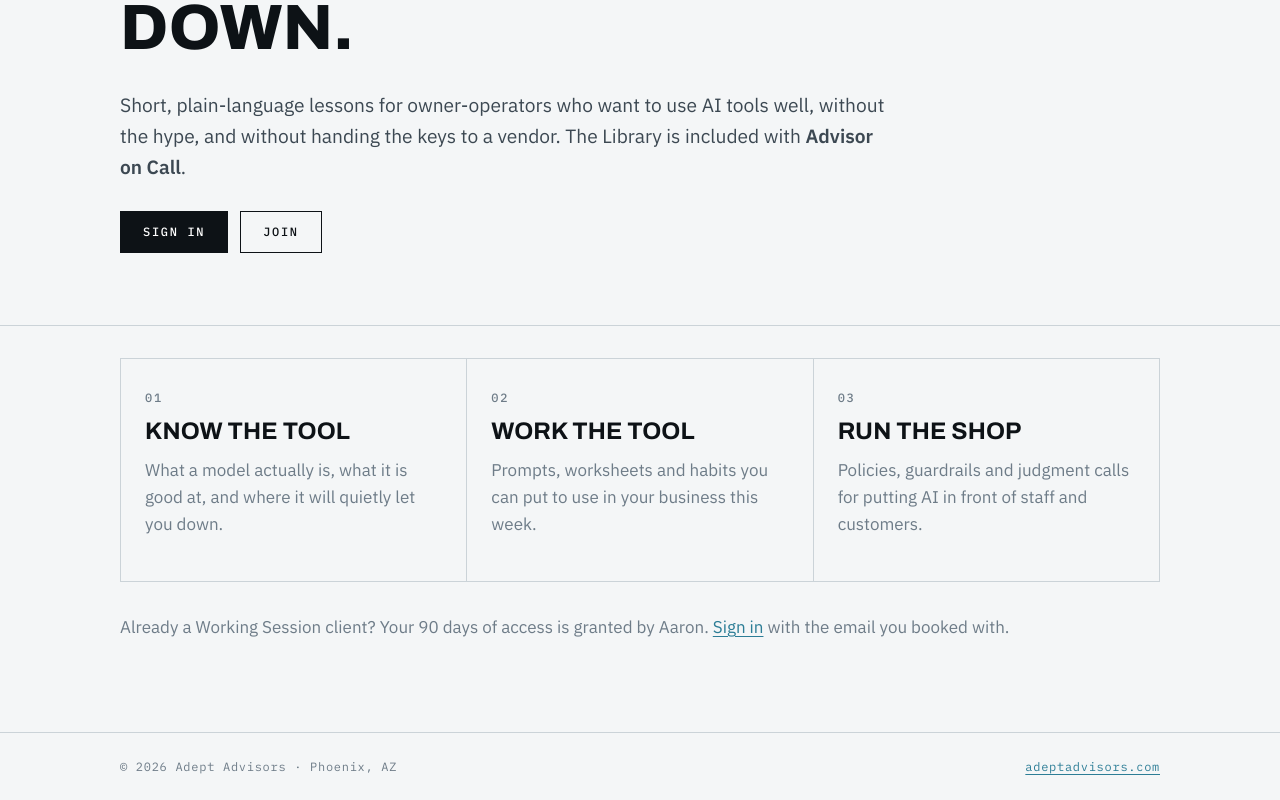
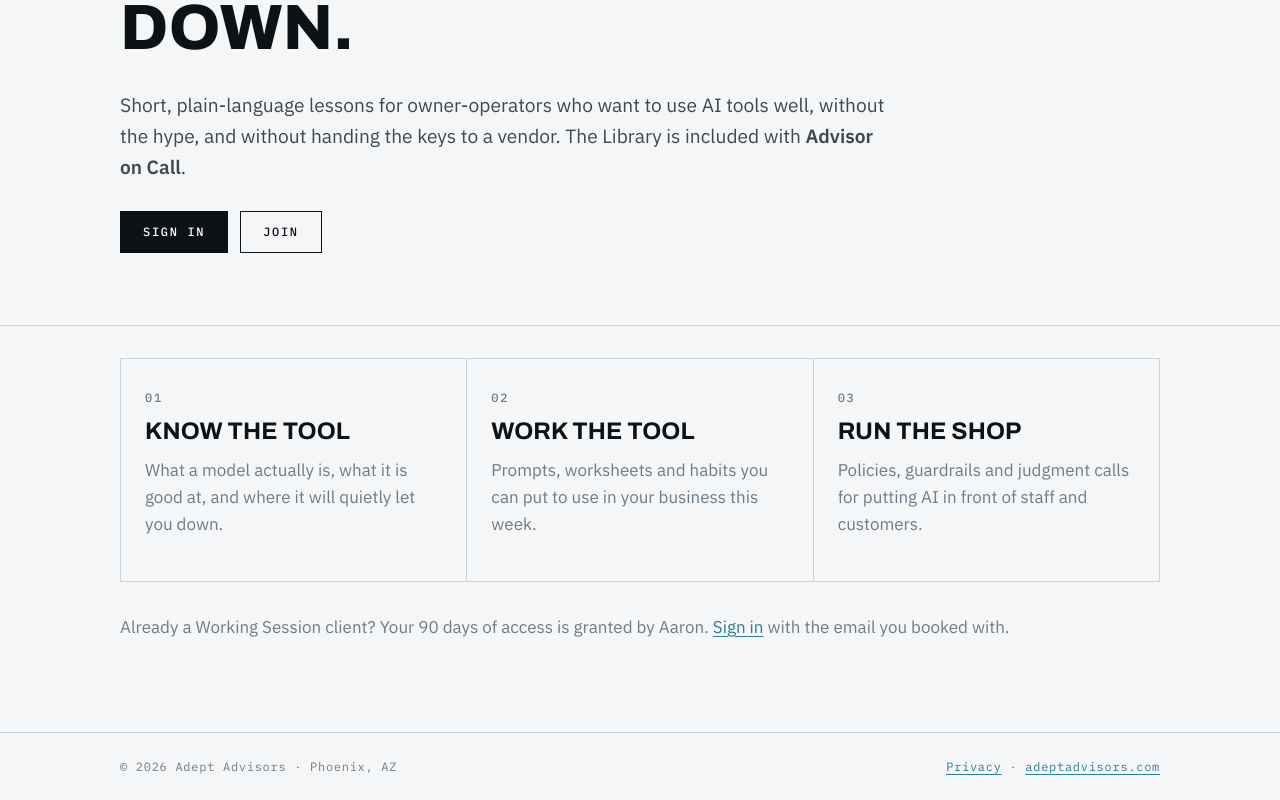
Before and after one commit to AJWilkinson85/adept-library, a Next.js app: page / in a window 1280 px wide. Shown: the part 413-1213 px from the top of the page. Built offline with nearby package versions, Linux system fonts and the light colour scheme; no server answers.

Commit message:
Add files via upload

```diff
--- a/app/layout.tsx
+++ b/app/layout.tsx
@@ -26,7 +26,7 @@ export default function RootLayout({ children }: { children: React.ReactNode })
         <footer className="footer">
           <div className="wrap footer__inner">
             <span>© {new Date().getFullYear()} Adept Advisors · Phoenix, AZ</span>
-            <a href="https://adeptadvisors.com">adeptadvisors.com</a>
+            <span><a href="/privacy">Privacy</a> · <a href="https://adeptadvisors.com">adeptadvisors.com</a></span>
           </div>
         </footer>
       </body>
```
